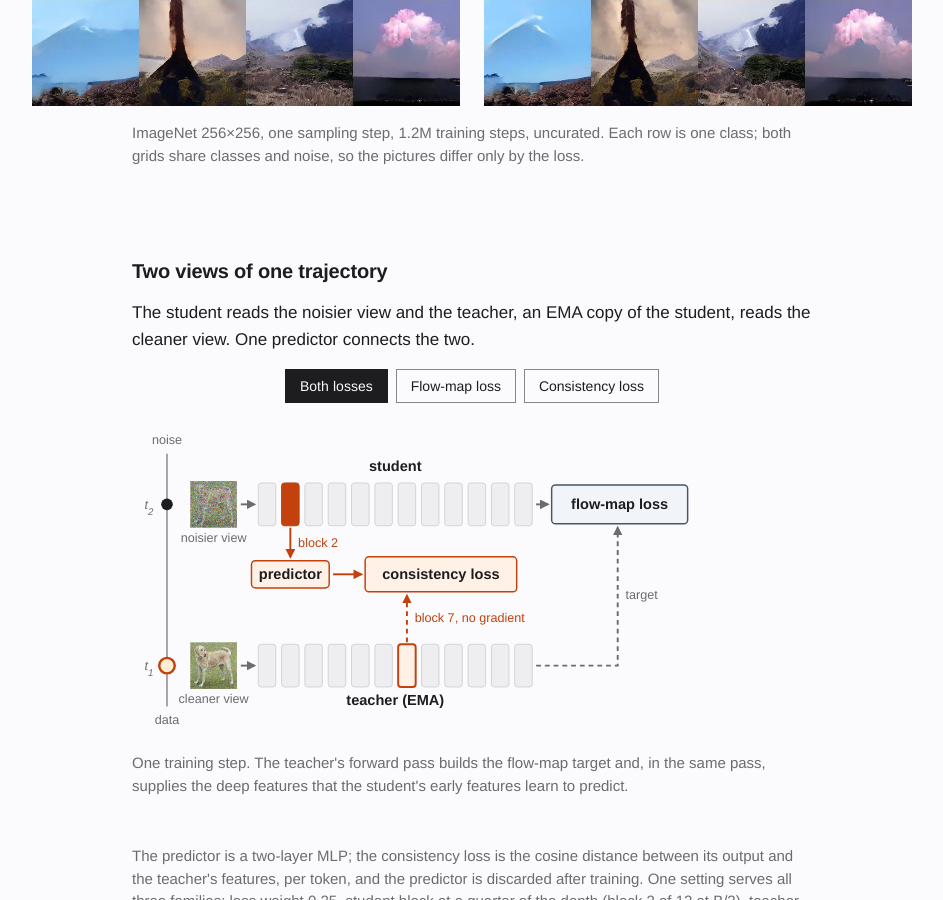
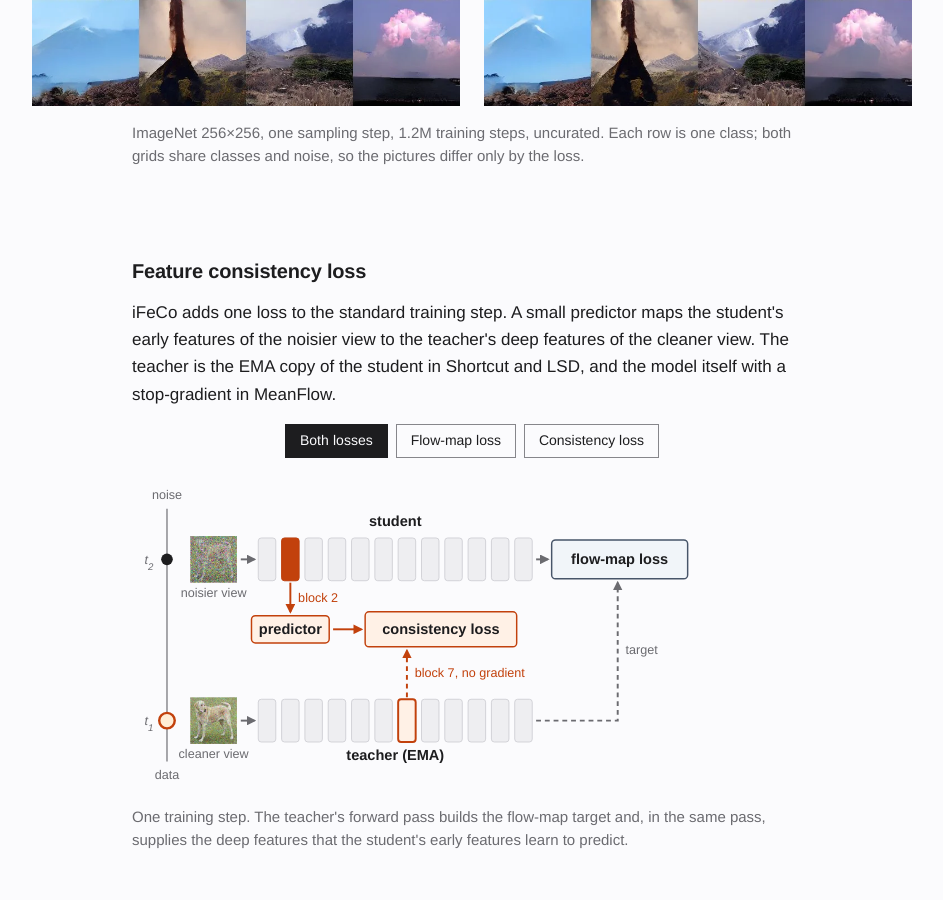
Before and after one commit to rabiulcste/rabiulcste.github.io, a Jekyll site: the page built from ifeco-flow-maps/index.html, in a window 1280 px wide and 900 px high, scrolled down 1858 px. Shown: the whole window, without its empty margins (168-1111 px from the left). Built offline with Jekyll 4.4.1, drawn with Linux system fonts in a browser that asks for light colours.

Commit message:
ifeco: plain method heading and teacher wording

```diff
--- a/ifeco-flow-maps/index.html
+++ b/ifeco-flow-maps/index.html
@@ -255,8 +255,8 @@ bibtex: |
 </section>
 
 <section id="method">
-    <h2>Two views of one trajectory</h2>
-    <p>The student reads the noisier view and the teacher, an EMA copy of the student, reads the cleaner view. One predictor connects the two.</p>
+    <h2>Feature consistency loss</h2>
+    <p>iFeCo adds one loss to the standard training step. A small predictor maps the student's early features of the noisier view to the teacher's deep features of the cleaner view. The teacher is the EMA copy of the student in Shortcut and LSD, and the model itself with a stop-gradient in MeanFlow.</p>
     <figure class="fe-fig fe-btnfig" id="fe-method">
         <div class="tabs fe-btns" role="group" aria-label="Losses" hidden>
             <button type="button" class="btn" data-task="" aria-pressed="true">Both<span class="fe-long"> losses</span></button>
```
